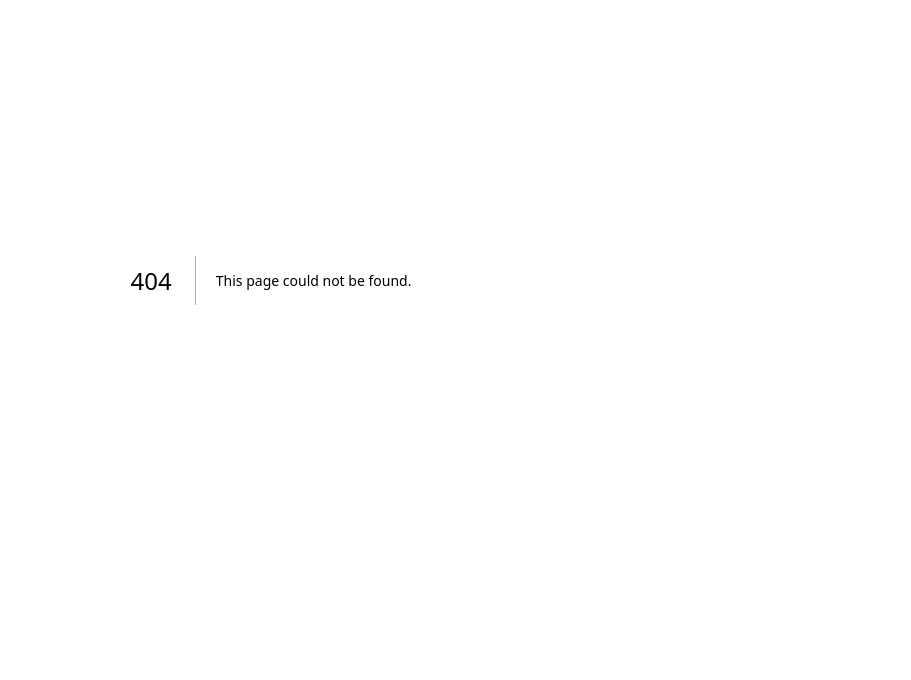
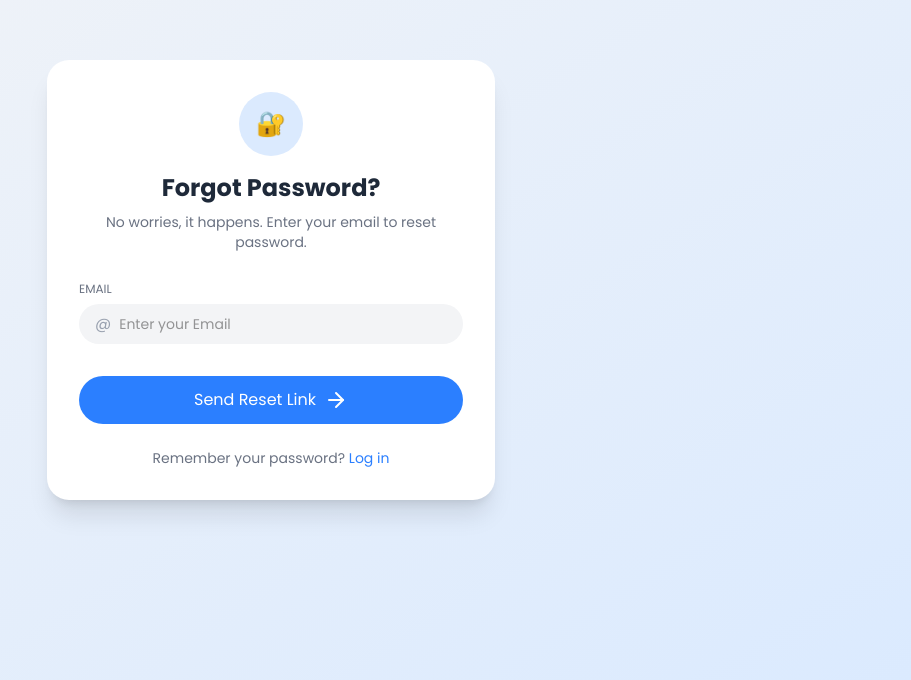
Before and after one commit to nicknasakt7/iSchool-Frontend, a Next.js app: page /password/forgetpassword in a window 1280 px wide. Before the commit this address had no page. Shown: the part 120-800 px from the top of the page, without its empty margins (369-1280 px from the left). Built offline with nearby package versions, Linux system fonts and the light colour scheme.

Commit message:
feat(password):create forgetpassword and resetpassword

```diff
--- /dev/null
+++ b/src/app/(password)/password/forgetpassword/page.tsx
@@ -0,0 +1,91 @@
+"use client";
+
+import { ArrowRight } from "lucide-react";
+import { useState } from "react";
+
+export default function ForgotPasswordPage() {
+  const [email, setEmail] = useState("");
+  const [status, setStatus] = useState<"idle" | "loading" | "success">("idle");
+  const [error, setError] = useState<string>();
+
+  const handleSubmit = async () => {
+    setError("");
+
+    if (!email) {
+      setError("Enter Your Email");
+      return;
+    }
+
+    // ❗ เช็ค email format
+    const isValid = /^[^\s@]+@[^\s@]+\.[^\s@]+$/.test(email);
+
+    if (!isValid) {
+      setError("email  email address was entered incorrectly");
+      return;
+    }
+
+    setStatus("loading");
+
+    await new Promise((resolve) => setTimeout(resolve, 1500));
+
+    setStatus("success");
+  };
+  return (
+    <div className="min-h-screen flex items-center justify-center bg-gradient-to-br from-gray-100 to-blue-100 px-4">
+      <div className="w-full max-w-md bg-white rounded-3xl shadow-xl p-8 text-center">
+        {/* ICON */}
+        <div className="w-16 h-16 mx-auto mb-4 rounded-full bg-blue-100 flex items-center justify-center text-blue-600 text-2xl">
+          🔐
+        </div>
+
+        {/* TITLE */}
+        <h1 className="text-2xl font-bold text-gray-800 mb-2">
+          Forgot Password?
+        </h1>
+
+        <p className="text-gray-500 text-sm mb-6">
+          No worries, it happens. Enter your email to reset password.
+        </p>
+
+        {/* INPUT */}
+        <div className="text-left mb-8">
+          <label className="text-xs text-gray-500 font-medium">EMAIL</label>
+
+          <div className="mt-1 flex items-center bg-gray-100 rounded-full px-4 py-2">
+            <span className="text-gray-400 mr-2">@</span>
+            <input
+              type="email"
+              placeholder="Enter your Email"
+              value={email}
+              onChange={(e) => {
+                setEmail(e.target.value);
+                if (error) setError("");
+              }}
+              className="bg-transparent outline-none w-full text-sm"
+            />
+          </div>
+          {/*  error show ตรงนี้ */}
+          {error && <p className="text-red-500 text-sm mt-2">❌ {error}</p>}
+        </div>
+
+        {/* BUTTON */}
+        <button
+          onClick={handleSubmit}
+          disabled={status === "loading"}
+          className=" flex justify-center gap-2 w-full bg-blue-500 hover:bg-blue-600 text-white rounded-full py-3 font-medium transition disabled:opacity-50"
+        >
+          {status === "loading" ? "Sending..." : "Send Reset Link "}{" "}
+          <ArrowRight />
+        </button>
+
+        {/* BACK TO LOGIN */}
+        <p className="text-sm text-gray-500 mt-6">
+          Remember your password?{" "}
+          <a href="/login" className="text-blue-500 font-medium">
+            Log in
+          </a>
+        </p>
+      </div>
+    </div>
+  );
+}
--- /dev/null
+++ b/src/app/(password)/password/resetpassword/page.tsx
@@ -0,0 +1,92 @@
+"use client";
+
+import { useState } from "react";
+import { Lock } from "lucide-react";
+
+export default function ResetPasswordPage() {
+  const [password, setPassword] = useState("");
+  const [confirmPassword, setConfirmPassword] = useState("");
+
+  const handleSubmit = (e: React.FormEvent) => {
+    e.preventDefault();
+
+    if (password !== confirmPassword) {
+      alert("Password ไม่ตรงกัน");
+      return;
+    }
+
+    console.log("New Password:", password);
+    // TODO: call API reset password
+  };
+
+  return (
+    <div className="min-h-screen flex items-center justify-center bg-gray-100 px-4">
+      <div className="w-full max-w-md bg-white p-8 rounded-3xl shadow-md">
+        {/* Title */}
+        <div className="text-center mb-6">
+          <div className="w-12 h-12 mx-auto flex items-center justify-center rounded-full bg-blue-100 mb-3">
+            🔒
+          </div>
+          <h1 className="text-2xl font-semibold">Reset Password</h1>
+          <p className="text-gray-500 text-sm mt-1">
+            Please enter and confirm your new password
+          </p>
+        </div>
+
+        {/* Form */}
+        <form onSubmit={handleSubmit} className="space-y-4">
+          {/* New Password */}
+          <div>
+            <label className="text-xs text-gray-500">NEW PASSWORD</label>
+            <div className="flex items-center bg-gray-100 rounded-full px-4 py-3 mt-1">
+              <Lock size={16} className="text-gray-400 mr-2" />
+              <input
+                type="password"
+                placeholder="••••••••"
+                className="bg-transparent outline-none w-full text-sm"
+                value={password}
+                onChange={(e) => setPassword(e.target.value)}
+              />
+            </div>
+          </div>
+
+          {/* Confirm Password */}
+          <div>
+            <label className="text-xs text-gray-500">RE-ENTER PASSWORD</label>
+            <div className="flex items-center bg-gray-100 rounded-full px-4 py-3 mt-1">
+              <Lock size={16} className="text-gray-400 mr-2" />
+              <input
+                type="password"
+                placeholder="••••••••"
+                className="bg-transparent outline-none w-full text-sm"
+                value={confirmPassword}
+                onChange={(e) => setConfirmPassword(e.target.value)}
+              />
+            </div>
+          </div>
+
+          {/* Hint */}
+          <p className="text-xs text-gray-400">
+            Your password must contain at least 8 characters
+          </p>
+
+          {/* Button */}
+          <button
+            type="submit"
+            className="w-full bg-blue-600 text-white py-3 rounded-full hover:bg-blue-700 transition"
+          >
+            Reset Password
+          </button>
+        </form>
+
+        {/* Footer */}
+        <p className="text-center text-sm text-gray-500 mt-6">
+          Remember your password?{" "}
+          <a href="/login" className="text-blue-600 font-medium">
+            Log In
+          </a>
+        </p>
+      </div>
+    </div>
+  );
+}
--- /dev/null
+++ b/src/components/layouts/headers.tsx
@@ -0,0 +1,40 @@
+"use client";
+import Link from "next/link";
+import { usePathname } from "next/navigation";
+import { IoSchoolOutline } from "react-icons/io5";
+
+export default function Headers() {
+  const pathName = usePathname();
+
+  return (
+    // logo
+    <nav className="flex justify-between items-center mt-5 px-4 py-23">
+      <div className="flex justify-center items-center gap-2 hover:scale-105">
+        <div>
+          <IoSchoolOutline className="text-blue-500" />
+        </div>
+        <Link href={"/"}>
+          <div>
+            <p className="font-bold text-blue-500 text-xl">iSchool</p>
+          </div>
+        </Link>
+      </div>
+      <div className="flex items-center justify-center gap-4">
+        <Link
+          href="/parents/student-info"
+          className={`pd-2 ${pathName === "/parents/student-info" ? "text-blue-600 border-b-2 border-blue-600" : "text-gray-400"}`}
+        >
+          student
+        </Link>
+        <Link
+          href="/parents/payment"
+          className={`pd-2 ${pathName === "/parents/payment" ? "text-blue-600 border-b-2 border-blue-600" : "text-gray-400"}`}
+        >
+          payment
+        </Link>
+      </div>
+      {/* ระฆัง profile */}
+      <div>feeee</div>
+    </nav>
+  );
+}
--- /dev/null
+++ b/src/components/layouts/student-profile-dropdown.tsx
@@ -0,0 +1,3 @@
+export default function StudentProfileDropdown() {
+  return <div>StudentProfileDropdown</div>;
+}
```
